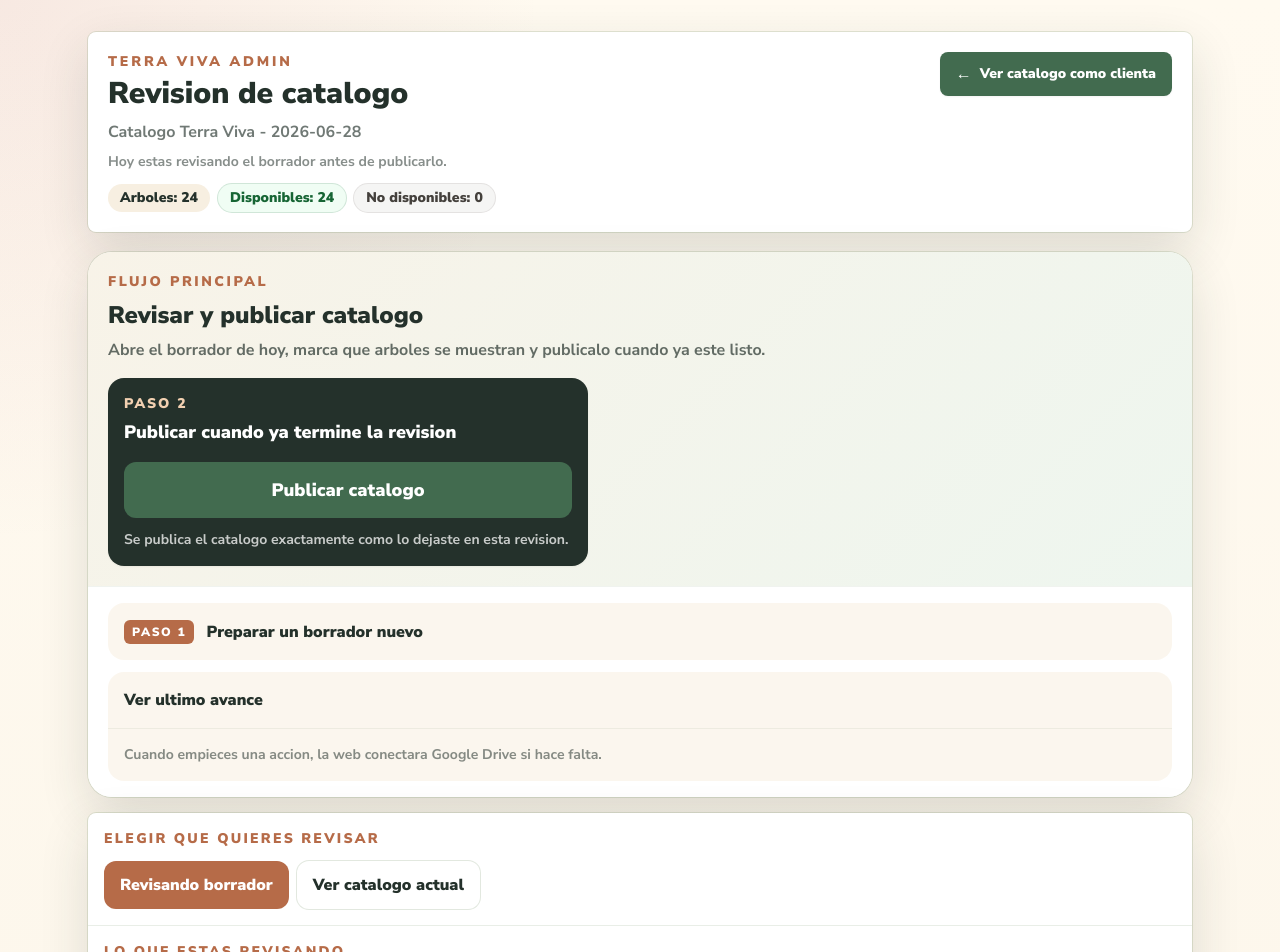
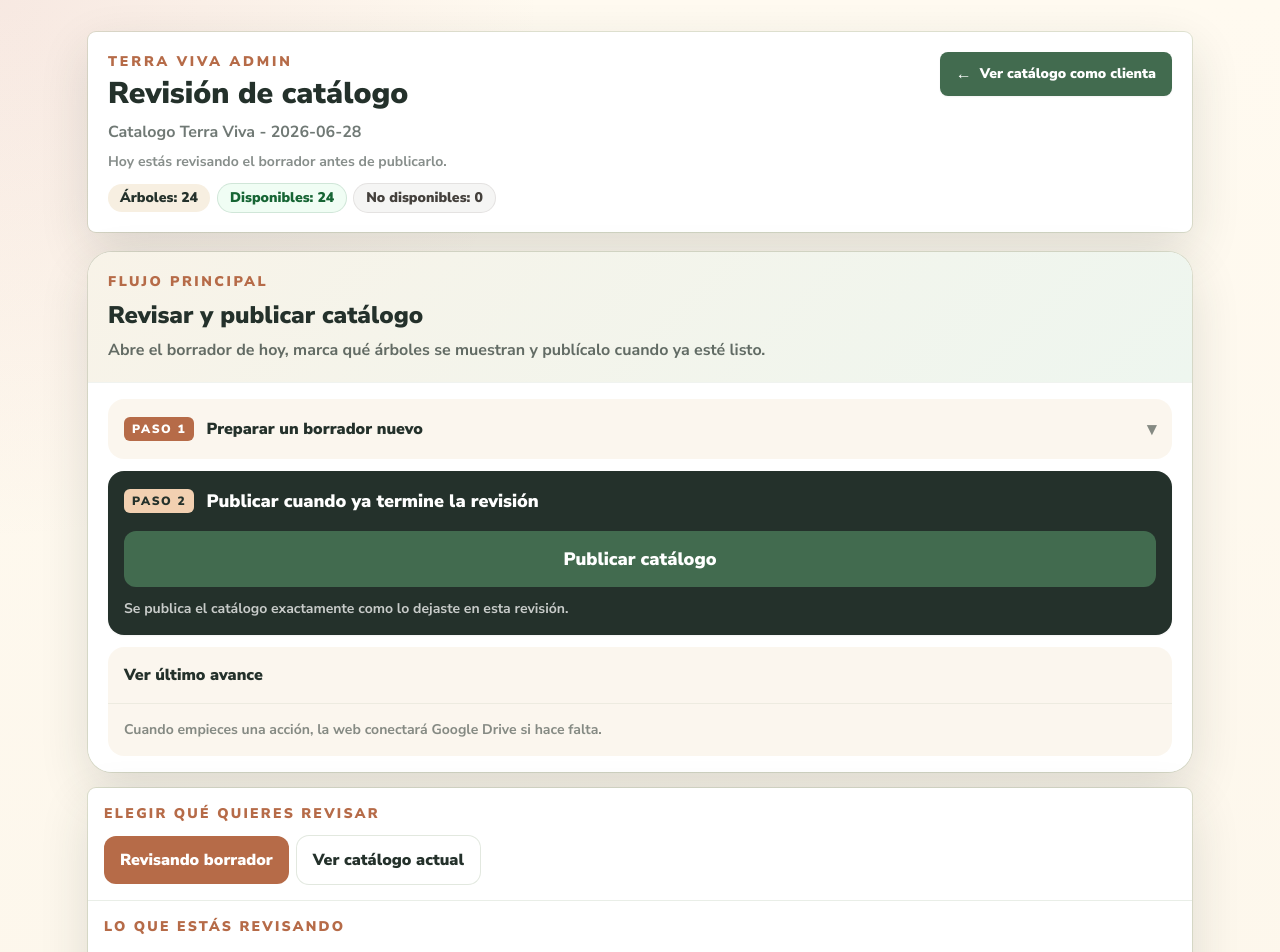
Before and after one commit to Cardansan/terra-viva-inventory-viewer, a Next.js app: page /admin in a window 1280 px wide. Shown: the top 952 px of the page. Built offline with nearby package versions, Linux system fonts and the light colour scheme; no server answers.

Commit message:
Polish admin workflow copy and layout

```diff
--- a/components/AdminCatalogEditor.tsx
+++ b/components/AdminCatalogEditor.tsx
@@ -159,7 +159,7 @@
     }
 
     const confirmed = window.confirm(
-      "Esta version volvera a ser el catalogo publicado. El catalogo actual quedara guardado como version anterior."
+      "Esta versión volverá a ser el catálogo publicado. El catálogo actual quedará guardado como versión anterior."
     );
 
     if (!confirmed) {
@@ -238,7 +238,7 @@
           : parsed;
 
       if (!isCatalogDay(nextCatalog)) {
-        throw new Error("El archivo no tiene un catalogo valido.");
+        throw new Error("El archivo no tiene un catálogo válido.");
       }
 
       setVersions((currentVersions) => {
@@ -263,12 +263,12 @@
         ].slice(0, 3);
       });
       setSelectedCatalogId(nextCatalog.id);
-      setTransferNotice("Catalogo cargado en este navegador.");
+      setTransferNotice("Catálogo cargado en este navegador.");
     } catch (error) {
       setTransferNotice(
         error instanceof Error
           ? error.message
-          : "No se pudo abrir el catalogo guardado."
+          : "No se pudo abrir el catálogo guardado."
       );
     }
   }
@@ -279,7 +279,7 @@
     }
 
     if (version.role === "active") {
-      return "Catalogo actual";
+      return "Catálogo actual";
     }
 
     if (publishedVersion && version.catalog.id === publishedVersion.catalog.id) {
@@ -308,19 +308,19 @@
               Terra Viva Admin
             </p>
             <h1 className="mt-1 text-2xl font-black leading-tight text-terra-ink sm:text-3xl">
-              Revision de catalogo
+              Revisión de catálogo
             </h1>
             <p className="mt-2 text-base font-bold text-terra-ink/65">
               {activeCatalog.title}
             </p>
             <p className="mt-2 text-sm font-bold text-terra-ink/55">
               {isDraftActive
-                ? "Hoy estas revisando el borrador antes de publicarlo."
-                : "Estas viendo el catalogo que ya esta publicado."}
+                ? "Hoy estás revisando el borrador antes de publicarlo."
+                : "Estás viendo el catálogo que ya está publicado."}
             </p>
             <div className="mt-3 flex flex-wrap gap-2">
               <span className="rounded-full bg-terra-paper px-3 py-1 text-sm font-black text-terra-ink">
-                Arboles: {activeCatalog.moments.length}
+                Árboles: {activeCatalog.moments.length}
               </span>
               <span className="rounded-full bg-green-50 px-3 py-1 text-sm font-black text-green-800 ring-1 ring-green-700/20">
                 Disponibles: {availableCount}
@@ -339,7 +339,7 @@
             <span aria-hidden="true" className="text-base leading-none">
               ←
             </span>
-            <span>Ver catalogo como clienta</span>
+            <span>Ver catálogo como clienta</span>
           </a>
         </div>
         {transferNotice ? (
@@ -357,7 +357,7 @@
       <section className="mb-4 overflow-hidden rounded-lg bg-white shadow-soft ring-1 ring-terra-moss/20">
         <div className="border-b border-terra-moss/15 px-4 py-4">
           <p className="text-sm font-black uppercase tracking-[0.16em] text-terra-clay">
-            Elegir que quieres revisar
+            Elegir qué quieres revisar
           </p>
           <div className="mt-3 flex flex-col gap-2 sm:flex-row sm:flex-wrap">
             {draftVersion ? (
@@ -386,8 +386,8 @@
                 type="button"
               >
                 {selectedCatalog.id === publishedVersion.catalog.id
-                  ? "Viendo catalogo actual"
-                  : "Ver catalogo actual"}
+                  ? "Viendo catálogo actual"
+                  : "Ver catálogo actual"}
               </button>
             ) : null}
           </div>
@@ -395,7 +395,7 @@
 
         <div className="px-4 py-4">
           <p className="text-sm font-black uppercase tracking-[0.16em] text-terra-clay">
-            Lo que estas revisando
+            Lo que estás revisando
           </p>
           <div className="mt-3 flex flex-col gap-3 lg:flex-row lg:items-center lg:justify-between">
             <div>
@@ -403,23 +403,23 @@
                 {selectedCatalog.status === "draft"
                   ? "Borrador de hoy"
                   : isViewingActive
-                    ? "Catalogo actual"
-                    : "Catalogo anterior"}
+                    ? "Catálogo actual"
+                    : "Catálogo anterior"}
               </h2>
               <p className="mt-1 text-sm font-bold text-terra-ink/60">
                 {selectedCatalog.title}
               </p>
               <p className="mt-2 text-sm font-bold text-terra-ink/60">
-                {selectedCatalog.moments.length} arboles detectados ·{" "}
+                {selectedCatalog.moments.length} árboles detectados ·{" "}
                 {selectedAvailableCount} visibles · {selectedUnavailableCount} no
                 visibles
               </p>
               <p className="mt-2 text-sm font-bold text-terra-ink/55">
                 {selectedCatalog.status === "draft"
-                  ? "Marca aqui que arboles se muestran antes de publicar."
+                  ? "Marca aquí qué árboles se muestran antes de publicar."
                   : isViewingActive
-                    ? "Esta es la version publicada que ven las clientas."
-                    : "Esta version es solo de consulta mientras comparas cambios."}
+                    ? "Esta es la versión publicada que ven las clientas."
+                    : "Esta versión es solo de consulta mientras comparas cambios."}
               </p>
             </div>
 
@@ -462,8 +462,8 @@
           </summary>
           <div className="space-y-5 border-t border-terra-moss/15 px-4 py-4">
             <p className="text-sm font-bold text-terra-ink/60">
-              Aqui quedan las opciones menos frecuentes: comparar versiones
-              anteriores, recuperar una version vieja o usar respaldos locales.
+              Aquí quedan las opciones menos frecuentes: comparar versiones
+              anteriores, recuperar una versión vieja o usar respaldos locales.
             </p>
 
             <div className="flex flex-col gap-2 sm:flex-row sm:flex-wrap">
@@ -485,10 +485,10 @@
 
             <section className="rounded-lg bg-white p-3 ring-1 ring-terra-moss/15">
               <p className="text-sm font-black uppercase tracking-[0.16em] text-terra-clay">
-                Historial de catalogos
+                Historial de catálogos
               </p>
               <div
-                aria-label="Historial de catalogos"
+                aria-label="Historial de catálogos"
                 className="mt-3 flex gap-2 overflow-x-auto pb-1"
                 role="tablist"
               >
@@ -524,15 +524,15 @@
                     {isViewingActive
                       ? selectedCatalog.status === "draft"
                         ? "Borrador de hoy"
-                        : "Catalogo actual"
-                      : "Version anterior"}
+                        : "Catálogo actual"
+                      : "Versión anterior"}
                   </p>
                   <h2 className="mt-1 text-xl font-black text-terra-ink">
                     {selectedCatalog.title}
                   </h2>
                   <p className="mt-1 text-sm font-bold text-terra-ink/60">
                     {selectedCatalog.videos.length} videos recibidos ·{" "}
-                    {selectedCatalog.moments.length} arboles detectados ·{" "}
+                    {selectedCatalog.moments.length} árboles detectados ·{" "}
                     {selectedAvailableCount} visibles · {selectedUnavailableCount}{" "}
                     no visibles
                   </p>
@@ -547,8 +547,8 @@
                     }`}
                   >
                     {selectedCatalog.status === "draft"
-                      ? "Version que estas editando"
-                      : "Version publicada"}
+                      ? "Versión que estás editando"
+                      : "Versión publicada"}
                   </span>
                 ) : (
                   <button
@@ -556,7 +556,7 @@
                     onClick={() => restoreBackup(selectedCatalog.id)}
                     type="button"
                   >
-                    Usar esta version otra vez
+                    Usar esta versión otra vez
                   </button>
                 )}
               </div>
--- a/components/AdminDriveWorkflowPanel.tsx
+++ b/components/AdminDriveWorkflowPanel.tsx
@@ -33,6 +33,7 @@
   const [accessToken, setAccessToken] = useState("");
   const [feedback, setFeedback] = useState("");
   const [isBusy, setIsBusy] = useState<PublisherOrderAction | null>(null);
+  const [isRefreshingStatus, setIsRefreshingStatus] = useState(false);
   const [statuses, setStatuses] = useState<DrivePublisherStatus[]>([]);
   const [inboxFolderId, setInboxFolderId] = useState("");
   const [toastVisible, setToastVisible] = useState(false);
@@ -102,7 +103,7 @@
     setToastVisible(true);
     const timeoutId = window.setTimeout(() => {
       setToastVisible(false);
-    }, 5000);
+    }, 6000);
 
     return () => window.clearTimeout(timeoutId);
   }, [feedback]);
@@ -156,15 +157,29 @@
         });
         setAccessToken("");
         setFeedback(
-          "La conexion de Google Drive vencio. Cuando sigas con una accion, la web la abrira otra vez."
+          "La conexión de Google Drive venció. Cuando sigas con una acción, la web la abrirá otra vez."
         );
         return;
       }
       setFeedback(
         error instanceof Error
           ? error.message
-          : "No se pudo leer el estado de publicacion."
+          : "No se pudo leer el estado de publicación."
       );
+    }
+  }
+
+  async function handleRefreshStatuses() {
+    if (!hasToken || isRefreshingStatus) {
+      return;
+    }
+
+    try {
+      setIsRefreshingStatus(true);
+      await refreshStatuses(accessToken);
+      setFeedback("Estado actualizado.");
+    } finally {
+      setIsRefreshingStatus(false);
     }
   }
 
@@ -198,7 +213,7 @@
           throw error;
         }
 
-        setFeedback("La conexion vencio. Vamos a reconectar Google Drive...");
+        setFeedback("La conexión venció. Vamos a reconectar Google Drive...");
         writeBrowserDriveSession({
           accessToken: "",
           inboxFolderId: driveSession.inboxFolderId,
@@ -214,21 +229,21 @@
 
       setFeedback(
         action === "process_draft"
-          ? "Listo. Ya se empezo a preparar un borrador nuevo."
-          : "Listo. El catalogo se envio a publicacion con los cambios que acabas de revisar."
+          ? "Listo. Ya se empezó a preparar un borrador nuevo."
+          : "Listo. El catálogo se envió a publicación con los cambios que acabas de revisar."
       );
       await refreshStatuses(driveSession.accessToken);
     } catch (error) {
       if (isDriveTokenExpiredError(error)) {
         setFeedback(
-          "La conexion de Google Drive se cerro antes de terminar. Intenta otra vez y la web la abrira de nuevo."
+          "La conexión de Google Drive se cerró antes de terminar. Intenta otra vez y la web la abrirá de nuevo."
         );
         return;
       }
       setFeedback(
         error instanceof Error
           ? error.message
-          : "No se pudo enviar la orden de publicacion."
+          : "No se pudo enviar la orden de publicación."
       );
     } finally {
       setIsBusy(null);
@@ -242,43 +257,12 @@
           Flujo principal
         </p>
         <h2 className="mt-2 text-2xl font-black leading-tight text-terra-ink">
-          Revisar y publicar catalogo
+          Revisar y publicar catálogo
         </h2>
         <p className="mt-2 max-w-2xl text-base font-bold text-terra-ink/70">
-          Abre el borrador de hoy, marca que arboles se muestran y publicalo
-          cuando ya este listo.
+          Abre el borrador de hoy, marca qué árboles se muestran y publícalo
+          cuando ya esté listo.
         </p>
-
-        <div className="mt-4">
-          <div className="rounded-2xl bg-terra-ink p-4 text-white shadow-sm lg:max-w-[30rem]">
-            <p className="text-sm font-black uppercase tracking-[0.14em] text-[#f2d0b1]">
-              Paso 2
-            </p>
-            <h3 className="mt-1 text-lg font-black">
-              Publicar cuando ya termine la revision
-            </h3>
-            <button
-              className="mt-4 inline-flex min-h-14 w-full items-center justify-center rounded-xl bg-terra-leaf px-5 text-lg font-black text-white disabled:cursor-not-allowed disabled:bg-white/25"
-              disabled={Boolean(publishDisabledReason) || isBusy !== null}
-              onClick={() => submitOrder("publish_approved")}
-              type="button"
-            >
-              {isBusy === "publish_approved"
-                ? "Publicando catalogo..."
-                : "Publicar catalogo"}
-            </button>
-            {publishDisabledReason ? (
-              <p className="mt-3 text-sm font-bold text-white/75">
-                {publishDisabledReason}
-              </p>
-            ) : (
-              <p className="mt-3 text-sm font-bold text-white/75">
-                Se publica el catalogo exactamente como lo dejaste en esta
-                revision.
-              </p>
-            )}
-          </div>
-        </div>
       </div>
 
       <div className="space-y-3 border-t border-terra-moss/10 bg-white px-4 py-4 sm:px-5">
@@ -286,12 +270,15 @@
           className="rounded-2xl bg-terra-paper/55"
           open={!canPublishDraft}
         >
-          <summary className="cursor-pointer list-none px-4 py-4 text-base font-black text-terra-ink">
+          <summary className="flex cursor-pointer list-none items-center justify-between gap-3 px-4 py-4 text-base font-black text-terra-ink">
             <span className="inline-flex items-center gap-3">
               <span className="rounded-md bg-terra-clay px-2 py-1 text-xs font-black uppercase tracking-[0.14em] text-white">
                 Paso 1
               </span>
               <span>Preparar un borrador nuevo</span>
+            </span>
+            <span aria-hidden="true" className="text-lg text-terra-ink/55">
+              ▾
             </span>
           </summary>
           <div className="border-t border-terra-moss/10 px-4 py-4">
@@ -307,17 +294,17 @@
               </p>
               <p className="mt-2 text-base font-black">
                 {canPublishDraft
-                  ? `${activeCatalog.moments.length} arboles listos para revisar y publicar.`
-                  : "Todavia no hay un borrador nuevo para revisar."}
+                  ? `${activeCatalog.moments.length} árboles listos para revisar y publicar.`
+                  : "Todavía no hay un borrador nuevo para revisar."}
               </p>
               <p className="mt-1 text-sm font-bold text-terra-ink/65">
                 {canPublishDraft
-                  ? "Ya puedes revisarlo en la seccion de abajo y luego publicarlo cuando termines."
-                  : "Si hoy llegaron videos nuevos, usa esta opcion para preparar el siguiente borrador."}
+                  ? "Ya puedes revisarlo en la sección de abajo y luego publicarlo cuando termines."
+                  : "Si hoy llegaron videos nuevos, usa esta opción para preparar el siguiente borrador."}
               </p>
             </div>
             <p className="mt-4 text-sm font-bold text-terra-ink/65">
-              Usa esta opcion solo cuando ya llegaron videos nuevos y hace falta
+              Usa esta opción solo cuando ya llegaron videos nuevos y hace falta
               crear el siguiente borrador.
             </p>
             <div className="mt-3">
@@ -335,16 +322,47 @@
             </button>
             {!hasDriveSession ? (
               <p className="mt-3 text-sm font-bold text-terra-ink/60">
-                Si hace falta, la web te pedira Google Drive al tocar este
-                boton.
+                Si hace falta, la web te pedirá Google Drive al tocar este
+                botón.
               </p>
             ) : null}
           </div>
         </details>
 
+        <section className="rounded-2xl bg-terra-ink p-4 text-white shadow-sm">
+          <div className="flex items-center gap-3">
+            <span className="rounded-md bg-[#f2d0b1] px-2 py-1 text-xs font-black uppercase tracking-[0.14em] text-terra-ink">
+              Paso 2
+            </span>
+            <h3 className="text-base font-black sm:text-lg">
+              Publicar cuando ya termine la revisión
+            </h3>
+          </div>
+          <button
+            className="mt-4 inline-flex min-h-14 w-full items-center justify-center rounded-xl bg-terra-leaf px-5 text-lg font-black text-white disabled:cursor-not-allowed disabled:bg-white/25"
+            disabled={Boolean(publishDisabledReason) || isBusy !== null}
+            onClick={() => submitOrder("publish_approved")}
+            type="button"
+          >
+            {isBusy === "publish_approved"
+              ? "Publicando catálogo..."
+              : "Publicar catálogo"}
+          </button>
+          {publishDisabledReason ? (
+            <p className="mt-3 text-sm font-bold text-white/75">
+              {publishDisabledReason}
+            </p>
+          ) : (
+            <p className="mt-3 text-sm font-bold text-white/75">
+              Se publica el catálogo exactamente como lo dejaste en esta
+              revisión.
+            </p>
+          )}
+        </section>
+
         <section className="rounded-2xl bg-terra-paper/55">
           <div className="px-4 py-4 text-base font-black text-terra-ink">
-            Ver ultimo avance
+            Ver último avance
           </div>
           <div className="border-t border-terra-moss/10 px-4 py-4">
             {latestStatus ? (
@@ -363,24 +381,25 @@
                 </p>
                 {latestStatus.result?.momentCount ? (
                   <p className="mt-1 text-xs font-bold text-terra-ink/45">
-                    Arboles detectados: {latestStatus.result.momentCount}
+                    Árboles detectados: {latestStatus.result.momentCount}
                   </p>
                 ) : null}
                 {hasToken ? (
                   <button
-                    className="mt-3 inline-flex min-h-11 items-center justify-center rounded-xl border border-terra-moss/20 bg-white px-4 text-sm font-black text-terra-ink"
-                    onClick={() => void refreshStatuses(accessToken)}
+                    className="mt-3 inline-flex min-h-11 items-center justify-center rounded-xl border border-terra-moss/20 bg-white px-4 text-sm font-black text-terra-ink disabled:cursor-wait disabled:opacity-70"
+                    disabled={isRefreshingStatus}
+                    onClick={() => void handleRefreshStatuses()}
                     type="button"
                   >
-                    Actualizar estado
+                    {isRefreshingStatus ? "Actualizando estado..." : "Actualizar estado"}
                   </button>
                 ) : null}
               </article>
             ) : (
               <p className="text-sm font-bold text-terra-ink/55">
                 {hasDriveSession
-                  ? "Todavia no hay avances guardados."
-                  : "Cuando empieces una accion, la web conectara Google Drive si hace falta."}
+                  ? "Todavía no hay avances guardados."
+                  : "Cuando empieces una acción, la web conectará Google Drive si hace falta."}
               </p>
             )}
           </div>
@@ -400,7 +419,7 @@
             <div className="flex items-start justify-between gap-3">
               <div>
                 <p className="text-sm font-black uppercase tracking-[0.14em] text-terra-clay">
-                  {feedback.startsWith("Listo.") ? "Accion completada" : "Aviso"}
+                  {feedback.startsWith("Listo.") ? "Acción completada" : "Aviso"}
                 </p>
                 <p className="mt-1 text-sm font-black">{feedback}</p>
               </div>
@@ -422,7 +441,7 @@
 function getActionLabel(action: PublisherOrderAction): string {
   return action === "process_draft"
     ? "Preparando borrador"
-    : "Publicando catalogo";
+    : "Publicando catálogo";
 }
 
 function getStateLabel(state: DrivePublisherStatus["state"]): string {
@@ -434,7 +453,7 @@
     case "succeeded":
       return "Terminado";
     case "failed":
-      return "Necesita revision";
+      return "Necesita revisión";
     default:
       return state;
   }
```
Also changed, not shown: components/AdminMomentList.tsx (+11 -11 lines).
